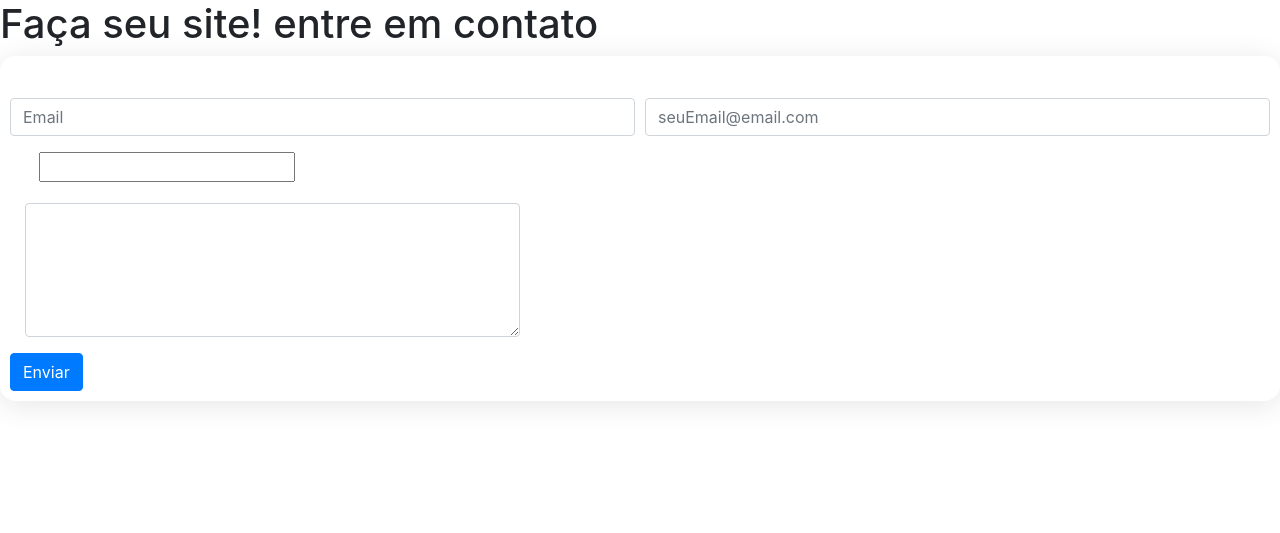
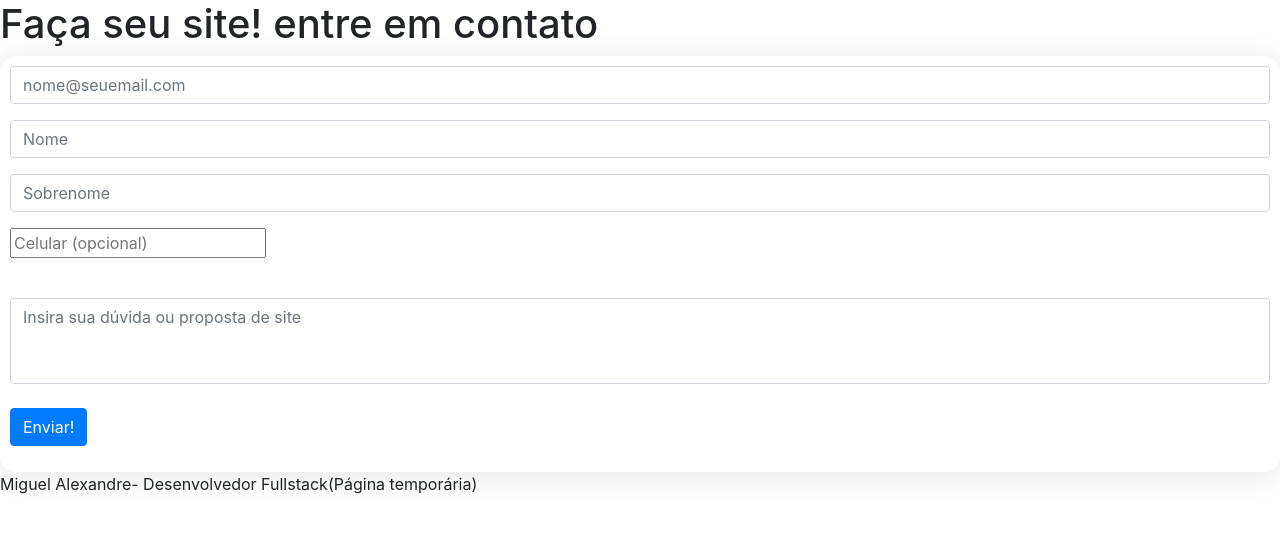
Before and after one commit to fullstackmiguel/fullstackmiguel.github.io, a PHP site: page / in a window 1280 px wide. Shown: the top 533 px of the page. Run offline with PHP 8.4, Linux system fonts and the light colour scheme; some libraries are stand-ins or nearby versions.

Commit message:
Pagina temporaria 1

```diff
--- a/index.html
+++ b/index.html
@@ -16,35 +16,39 @@
     <h1>Faça seu site! entre em contato</h1>
     <main class="form">
 
-    <form>
-        <div class="form-row">
-          <div class="form-group col-md-6">
-            <label for="inputEmail4">Email</label>
-            <input type="email" class="form-control" id="inputEmail4" placeholder="Email">
-          </div>
-          <div class="form-group col-md-6">
-            <label for="inputPassword4">Email</label>
-            <input type="email" class="form-control" id="inputPassword4" placeholder="seuEmail@email.com">
-          </div>
-        </div>
+        <div id="form">
+            <form netlify>
+                <div class="form-row">
+                    <div class="col">
+                        <div class="form-group">
 
-        <div class="form-row">
-          <div class="form-group col-md-6">
-            <label for="inputCity">Cel</label>
-            <input type="text" id="telefone" onkeyup="mascaraFone(event)">
-          </div>
+                            <input type="email" required class="form-control" placeholder="nome@seuemail.com">
+                        </div>
+                        <div class="form-group">
+                            <input type="text" required class="form-control" placeholder="Nome">
+                    </div>
+                    <div class="form-group">
+                      <input type="text" class="form-control" required placeholder="Sobrenome">
+                    </div>
+                    <div class="form-group">
 
-            </select>
-          </div>
-          <div class="form-group col-md-5">
-            <textarea class="form-control" id="area" rows="5"></textarea>
-          </div>
-        </div>
-        <button type="submit" class="btn btn-primary">Enviar</button>
+                    <input type="text" placeholder="Celular (opcional)" id="telefone" onkeyup="mascaraFone(event)">
+                </div>
+                  <div class="form-group">
+                    <label ></label>
+                    <textarea class="form-control" id='area' rows="3" required placeholder="Insira sua dúvida ou proposta de site"></textarea>
+                  <br>
+                <button type="submit" class="btn btn-primary">Enviar!</button>
+              </form>
+            </div>
+
+
       </form>
     </main>
 
-
+       <footer>
+           <p>Miguel Alexandre- Desenvolvedor Fullstack(Página temporária)</p>
+        </footer>
 
 
 </body>
--- a/script.js
+++ b/script.js
@@ -20,6 +20,4 @@ function mascaraFone(event) {
     document.getElementById("telefone").attributes[0].ownerElement['value'] = retorno;
   }
 
-  let area= getElementById('area')
-
-  area.style.cssText = 'resize: none;'
+  let area = getElementById('area')
--- a/style.css
+++ b/style.css
@@ -1,26 +1,3 @@
-main{background-color: rgb(82, 82, 82);color:white;}
-body::-webkit-scrollbar {
-    width: 12px;               /* width of the entire scrollbar */
-  }
-
-  body::-webkit-scrollbar-track {
-    background: rgb(82, 82, 82);        /* color of the tracking area */
-  }
-
-  body::-webkit-scrollbar-thumb {
-    background-color: rgb(82, 82, 82);    /* color of the scroll thumb */
-    border-radius: 20px;       /* roundness of the scroll thumb */
-    border: 3px solid rgb(200, 200, 250);  /* creates padding around scroll thumb */
-  }
-  body{margin-left: 40px;}
-  #contato{border: solid white; border-radius: 10px 10px 10px 10px; margin:20px; padding: 20px;}
-  li {
-    list-style-type: none;
-  }
-  .custom{padding: 200x;}
-
-  .avatar{border-radius: 50%; width: 100px; margin-top: 50px;}
-  .progress{height: 10px;}
 
   .form{
     /* From https://css.glass */
@@ -33,3 +10,5 @@ padding: 10px;
   }
 
   body{background-color: #0078FF;}
+
+  #area{resize: none;}
```
